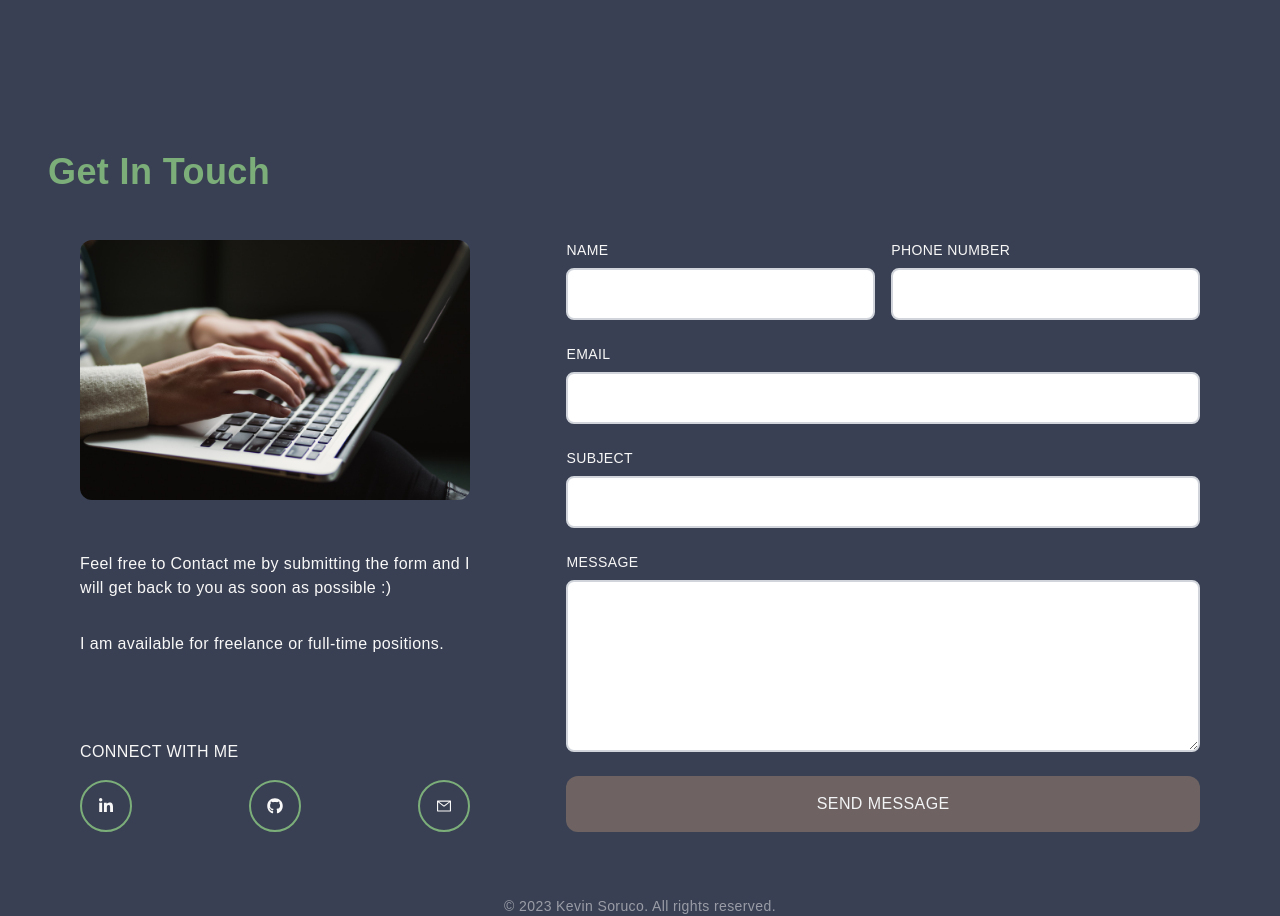
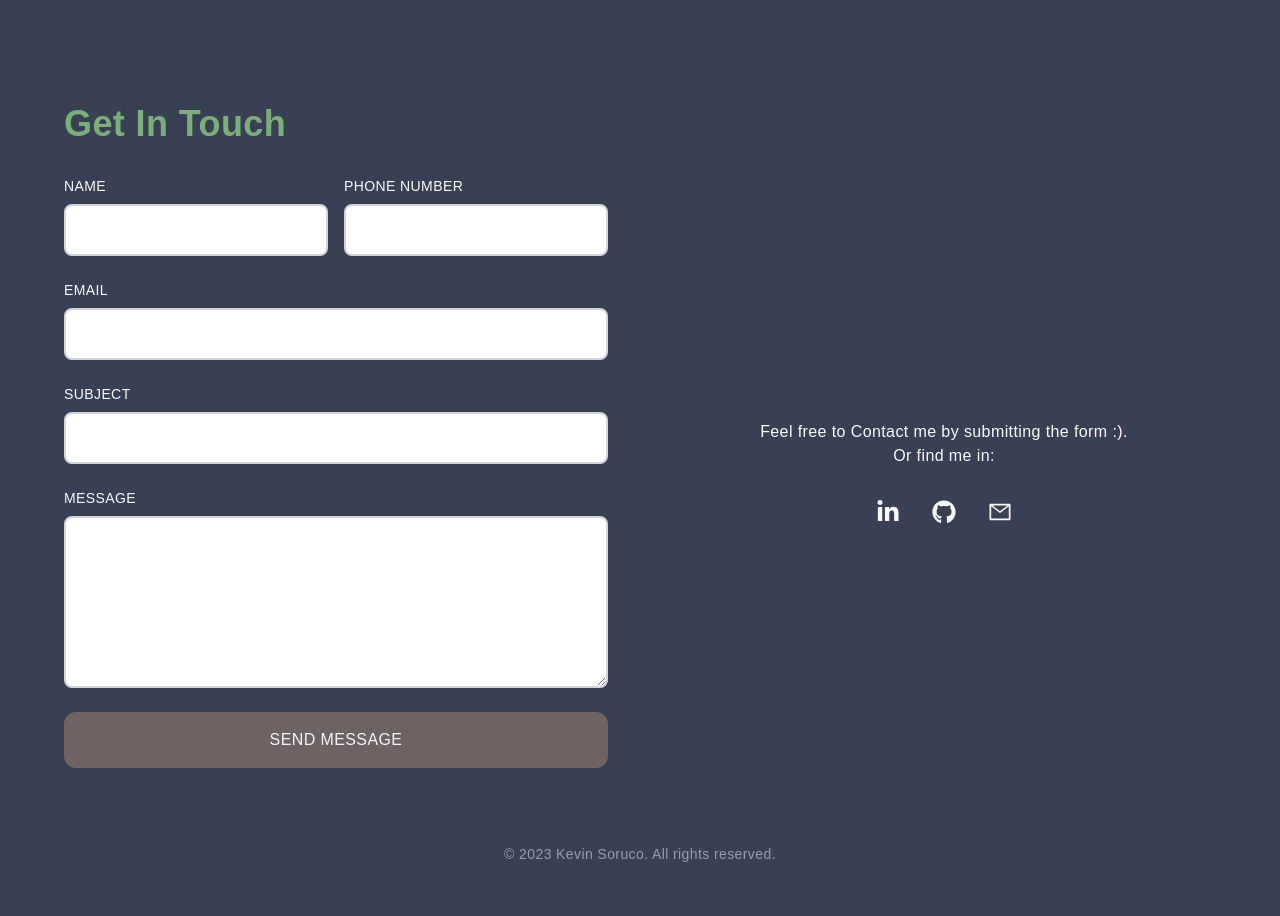
Before and after one commit to skevprog/personal-web-site, a Next.js app: page / in a window 1280 px wide. Shown: the part 1560-2476 px from the top of the page. After the commit the page ends 2436 px from the top, so only its background shows below. Built offline with nearby package versions, Linux system fonts and the light colour scheme.

Commit message:
style
* Update Contact grid
* Update styles
* remove unused code

```diff
--- a/components/Contact/index.tsx
+++ b/components/Contact/index.tsx
@@ -1,64 +1,19 @@
 import React from 'react'
-import Image from 'next/image'
 
 import { AiOutlineMail } from 'react-icons/ai'
 import { FaGithub, FaLinkedinIn } from 'react-icons/fa';
 
-import GetInTouchImage from '../../public/assets/get-in-touch.jpg';
 import { PERSONAL_LINKS } from '../../constants/routes';
 
 function Contact() {
    return (
-      <div id="contact" className="w-full md:h-screen p-10 py-24">
-         <div className="max-w-[1240px] m-auto px-2 py-22 w-full ">
+      <div id="contact" className="w-full md:h-screen py-12 content-container !h-auto px-16">
+         <div className="max-w-[1240px] m-auto w-full">
             <h2 className="py-4 text-[#7cae7a]">Get In Touch</h2>
-            <div className="grid lg:grid-cols-5 gap-8">
-               {/* left */}
-               <div className="col-span-3 lg:col-span-2 w-full h-full rounded-xl p-4">
-                  <div className="lg:p-4 h-full flex flex-col justify-between">
-                     <div>
-                        <Image
-                           className="rounded-xl duration-300"
-                           src={GetInTouchImage}
-                           alt="/"
-                        />
-                     </div>
-                     <div>
-                        <p className="py-4">Feel free to Contact me by submitting the form and I will get back to you as soon as possible :)</p>
-                        <p className="py-4">I am available for freelance or full-time positions. <br /></p>
-                     </div>
-                     <div>
-                        <p className="uppercase pt-8 mb-4">Connect With Me</p>
-                        <div className="flex items-center justify-between">
-                           <a
-                              href={PERSONAL_LINKS.linkedIn}
-                              target="_blank"
-                              rel="noreferrer"
-                           >
-                              <div className="rounded-full  border-2 border-[#7cae7a] p-4 cursor-pointer hover:scale-110 ease-in duration-300">
-                                 <FaLinkedinIn />
-                              </div>
-                           </a>
-                           <a
-                              href={PERSONAL_LINKS.github}
-                              target="_blank"
-                              rel="noreferrer"
-                           >
-                              <div className="rounded-full border-2 border-[#7cae7a] p-4 cursor-pointer hover:scale-110 ease-in duration-300">
-                                 <FaGithub />
-                              </div>
-                           </a>
-
-                           <div className="rounded-full border-2 border-[#7cae7a] p-4 cursor-pointer hover:scale-110 ease-in duration-300">
-                              <AiOutlineMail />
-                           </div>
-                        </div>
-                     </div>
-                  </div>
-               </div>
-               {/* right */}
-               <div className="col-span-3 w-full h-auto  rounded-xl lg:p-4">
-                  <div className="p-4">
+            <div className="md:grid m-auto lg:grid-cols-2 sm:grid-cols-1 lg:gap-16">
+               {/* Form */}
+               <div className="col-span-1 w-full h-auto  rounded-xl">
+                  <div className="py-4">
                      <form
                         action="https://getform.io/f/08ebcd37-f5b5-45be-8c13-714f011ce060"
                         method="POST"
@@ -114,13 +69,43 @@ function Contact() {
                      </form>
                   </div>
                </div>
+               {/* Text right */}
+               <div className="col-span-3 lg:col-span-1 w-full h-full rounded-xl py-4 flex flex-col items-center justify-center ">
+                  <div className="p-6">
+                     <div>
+                        <p className="py-4 text-center">Feel free to Contact me by submitting the form :). <br />Or find me in: </p>
+                     </div>
+                     <div>
+                        <div className="flex items-center justify-center">
+                           <a
+                              href={PERSONAL_LINKS.linkedIn}
+                              target="_blank"
+                              rel="noreferrer"
+                           >
+                              <div className="rounded-full p-4 cursor-pointer hover:scale-110 ease-in duration-300">
+                                 <FaLinkedinIn size="1.5rem" />
+                              </div>
+                           </a>
+                           <a
+                              href={PERSONAL_LINKS.github}
+                              target="_blank"
+                              rel="noreferrer"
+                           >
+                              <div className="rounded-full p-4 cursor-pointer hover:scale-110 ease-in duration-300">
+                                 <FaGithub size="1.5rem" />
+                              </div>
+                           </a>
+
+                           <div className="rounded-full p-4 cursor-pointer hover:scale-110 ease-in duration-300">
+                              <AiOutlineMail size="1.5rem" />
+                           </div>
+                        </div>
+                     </div>
+                  </div>
+               </div>
             </div>
          </div>
-         <p className="text-sm mt-8  opacity-50 text-center">
-				&copy; {new Date().getFullYear()} Kevin Soruco. All rights reserved.
-			</p>
-      </div>
-   )
+      </div>)
 }
 
 export default Contact;
--- a/components/Main/index.tsx
+++ b/components/Main/index.tsx
@@ -5,6 +5,7 @@ import { FaGithub, FaLinkedinIn } from 'react-icons/fa';
 import { motion } from 'framer-motion';
 import AnimatedText from '../AnimatedText';
 import { TagType } from '../AnimatedText/constants';
+import { PERSONAL_LINKS } from '../../constants/routes';
 
 const placeholderText = [
    {
@@ -46,15 +47,33 @@ function Main() {
                   </div>
                </motion.div>
                <div className="flex items-center justify-between max-w-[330px] m-auto mt-6">
+                  <a
+                     href={PERSONAL_LINKS.linkedIn}
+                     target="_blank"
+                     rel="noreferrer"
+                  >
                      <div className="rounded-full p-3 cursor-pointer border-dashed border-2 border-[#7cae7b] hover:scale-110 ease-in duration-300">
                         <FaLinkedinIn />
                      </div>
+                  </a>
+                  <a
+                     href={PERSONAL_LINKS.github}
+                     target="_blank"
+                     rel="noreferrer"
+                  >
                      <div className="rounded-full border-dashed border-2 border-[#7cae7a] p-3 cursor-pointer hover:scale-110 ease-in duration-300">
                         <FaGithub className="h-7 w-7" />
                      </div>
+                  </a>
+                  <a
+                     href="/"
+                     target="_blank"
+                     rel="noreferrer"
+                  >
                      <div className="rounded-full border-dashed border-2 border-[#7cae7a] p-3 cursor-pointer hover:scale-110 ease-in duration-300">
                         <AiOutlineMail />
                      </div>
+                  </a>
                </div>
             </div>
          </div>
--- a/pages/index.tsx
+++ b/pages/index.tsx
@@ -18,6 +18,9 @@ export default function Home() {
       <Main />
       <About />
       <Contact />
+      <p className="text-sm  p-3 opacity-50 text-center">
+        &copy; {new Date().getFullYear()} Kevin Soruco. All rights reserved.
+      </p>
     </>
   )
 }
--- a/styles/globals.css
+++ b/styles/globals.css
@@ -38,11 +38,8 @@ html {
   button {
     @apply rounded-xl uppercase bg-[#6E6362] text-white;
   }
+
+  .content-container {
+    height: calc(100vh - 80px) !important;
+  }
 }
-
-.box {
-  width: 50px;
-  height: 50px;
-  /* border-radius: 50%; */
-  background: skyblue;
-}
```
Also changed, not shown: public/assets/get-in-touch.jpg (deleted). Lines whose indentation alone changed are shown as unchanged.
